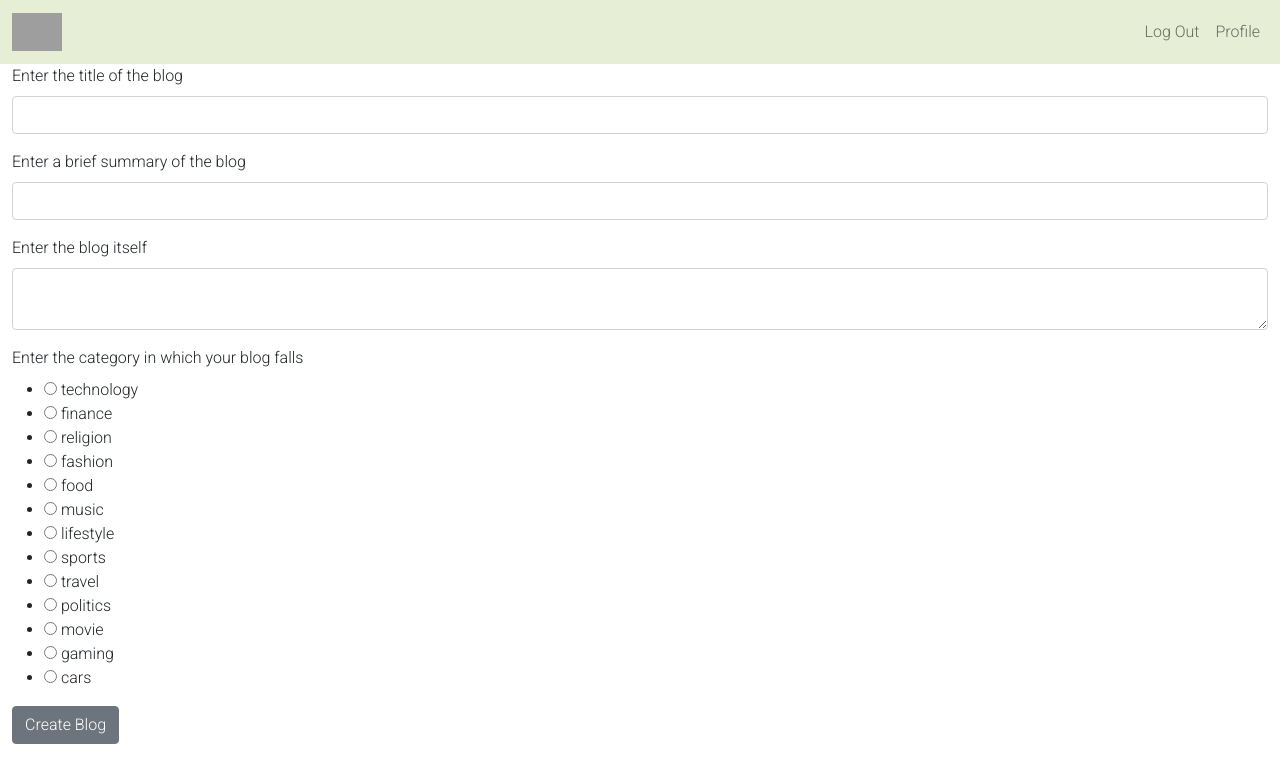
After one commit to Ken-mbira/BLOG_SPOT, a Flask app: page /blog/create_blog in a window 1280 px wide. The commit adds this page. Shown: the top 783 px of the page. Run offline with Flask 2, Linux system fonts and the light colour scheme; the visitor is signed in with stand-in values (Sample User, id 1); data comes from the database, SQL or seed files in the repository; grey boxes are pictures that could not be loaded.

Commit message:
add to the create blog html to fill in data for the blog

```diff
--- a/app/blog/forms.py
+++ b/app/blog/forms.py
@@ -1,2 +1,16 @@
 from flask_wtf import FlaskForm
-from wtforms import TextAreaField,StringField,SubmitField
+from wtforms import TextAreaField,StringField,SubmitField,RadioField
+from wtforms.validators import Required
+
+class BlogForm(FlaskForm):
+    """This defines all the data to be collected from a user for the blog
+
+    Args:
+        FlaskForm ([type]): [description]
+    """
+
+    title = StringField('Enter the title of the blog',validators=[Required()])
+    meta_title = StringField('Enter a brief summary of the blog',validators=[Required()])
+    blog = TextAreaField('Enter the blog itself')
+    category = RadioField('Enter the category in which your blog falls',validators=[Required()],choices=[('technology'),('finance'),('religion'),('fashion'),('food'),('music'),('lifestyle'),('sports'),('travel'),('politics'),('movie'),('gaming'),('cars')])
+    submit = SubmitField('Create Blog')
--- a/app/blog/views.py
+++ b/app/blog/views.py
@@ -1,5 +1,32 @@
+from flask_login.utils import login_required
+from flask_login import current_user
+from flask import redirect,url_for,flash,render_template
+
+from app.models import Blog,Category,category_choice
 from . import blog
+from .forms import BlogForm
+from app import db
 
-@blog.route('/')
-def view():
-    return 'Hello world'
+@blog.route('/create_blog',methods = ['POST','GET'])
+@login_required
+def create_blog():
+    """This defines the creation of a new form
+    """
+    form = BlogForm()
+
+    if form.validate_on_submit():
+        blog = Blog(title = form.title.data,meta_title = form.title.data,body = form.blog.data,author_id = current_user.id)
+        db.session.add(blog)
+        category = Category.query.filter_by(category_name = form.category.data).first()
+        category.category.append(blog)
+
+        db.session.commit()
+
+        flash("Blog Created")
+        return redirect(url_for('blog.show_blogs'))
+
+    return render_template('blog/create_blog.html',form = form)
+
+@blog.route('/blogs')
+def show_blogs():
+    return render_template('blog/blogs.html')
--- /dev/null
+++ b/app/templates/blog/blogs.html
@@ -0,0 +1,3 @@
+{% extends 'base.html'%}{% block content %}
+<h1>Hello world</h1>
+{% endblock %}
--- /dev/null
+++ b/app/templates/blog/create_blog.html
@@ -0,0 +1,19 @@
+{% extends 'base.html'%}{% block content %}
+<div class="create_blog">
+    <form class="container-fluid" method="POST">
+        {{ form.hidden_tag()}}
+        <div class="mb-3">
+            {{ form.title.label(class="form-label")}}{{form.title(class="form-control")}}
+        </div>
+        <div class="mb-3">
+            {{ form.meta_title.label(class="form-label")}}{{form.meta_title(class="form-control")}}
+        </div>
+        <div class="mb-3">
+            {{ form.blog.label(class="form-label")}}{{form.blog(class="form-control")}}
+        </div>
+        <div class="mb-3">
+            {{ form.category.label(class="form-label")}}{{form.category(class="list-group-flush")}}
+        </div>
+        {{ form.submit(class="btn btn-secondary")}}
+    </form>
+</div>{% endblock %}
--- a/app/templates/index.html
+++ b/app/templates/index.html
@@ -3,7 +3,7 @@
     <div>
         <h1>Showcase your ideas today...</h1>
         <a style="text-decoration: none; color: black;" href="{{ url_for('auth.register')}}">
-            <button class="btn">Create Blog</button>
+            <a class="btn" href="{{url_for('blog.create_blog')}}">Create Blog</a>
         </a>
     </div>
 </div>
```
